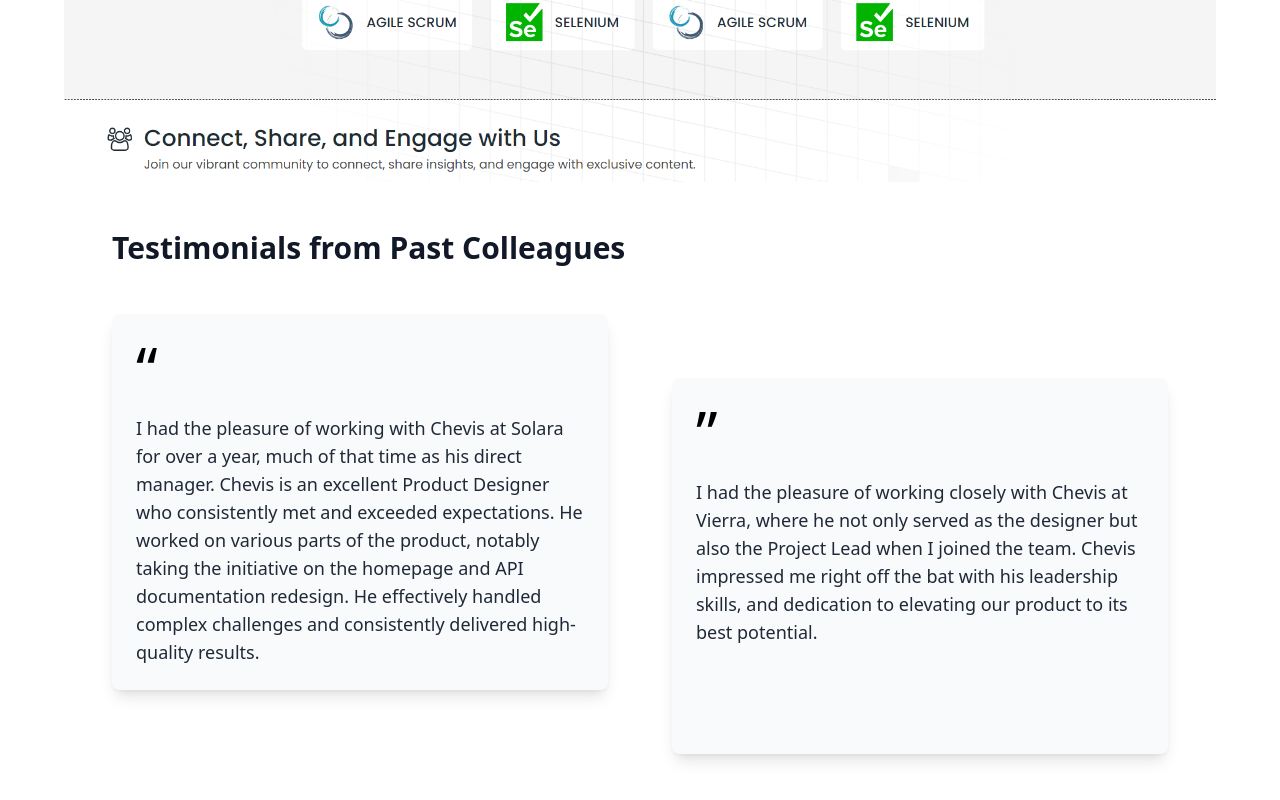
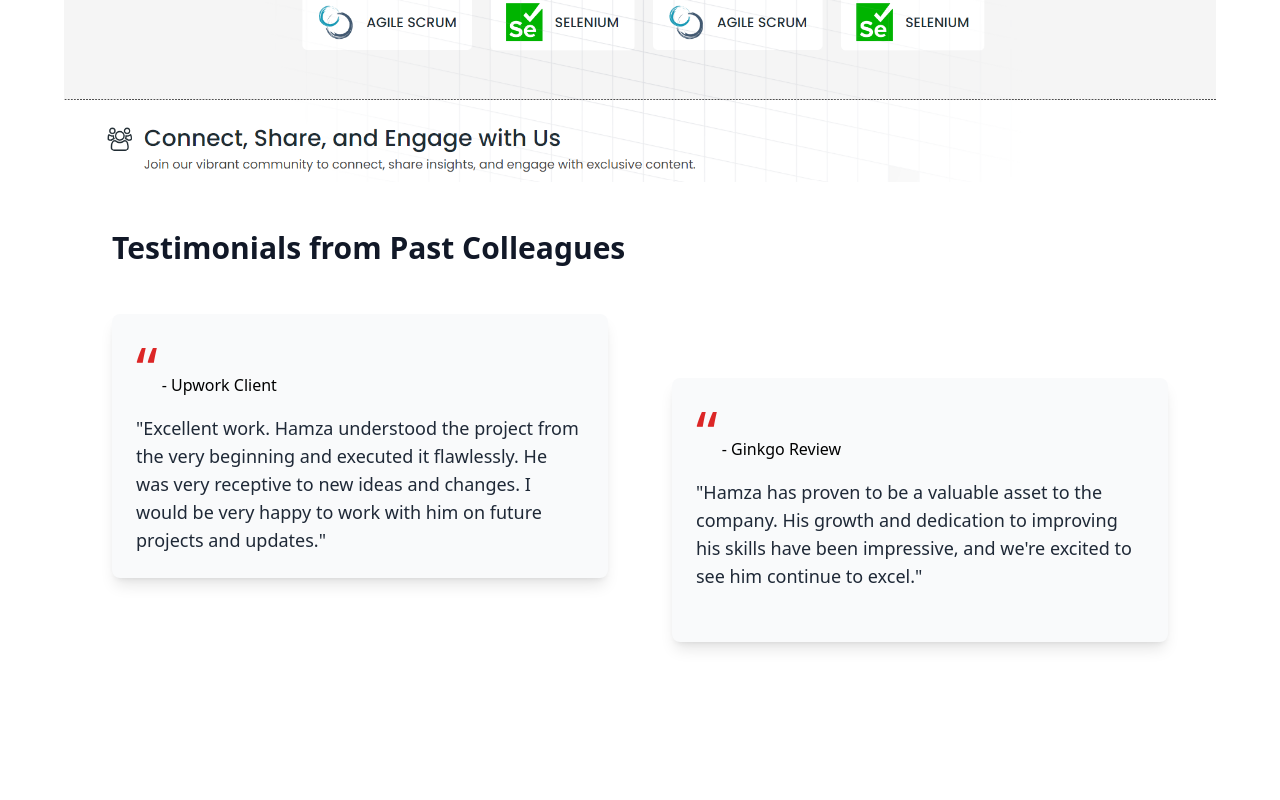
Before and after one commit to 1hamza-bit/portfolio, a Next.js app: page / in a window 1280 px wide. Shown: the part 3028-3828 px from the top of the page. After the commit the page ends 3718 px from the top, so only its background shows below. Built offline with nearby package versions, Linux system fonts and the light colour scheme.

Commit message:
testimonials

```diff
--- a/src/components/Testi.js
+++ b/src/components/Testi.js
@@ -13,21 +13,21 @@ const Testimonials = () => {
           {/* Testimonial 1 */}
           <div className="flex-1 bg-gray-50 p-6 rounded-lg shadow-lg">
             <div className="mb-4">
-              <span className="inline-block text-6xl text-black">&ldquo;</span>
+              <span className="inline-block "><span className="text-6xl text-red-600">&ldquo;</span> - Upwork Client</span>
             </div>
             <p className="text-gray-800 text-lg">
-              I had the pleasure of working with Chevis at Solara for over a year, much of that time as his direct manager. Chevis is an excellent Product Designer who consistently met and exceeded expectations. He worked on various parts of the product, notably taking the initiative on the homepage and API documentation redesign. He effectively handled complex challenges and consistently delivered high-quality results.
-            </p>
+            "Excellent work. Hamza understood the project from the very beginning and executed it flawlessly. He was very receptive to new ideas and changes. I would be very happy to work with him on future projects and updates."            </p>
           </div>
 
           {/* Testimonial 2 */}
           <div className="flex-1 bg-gray-50 p-6 rounded-lg shadow-lg mb-0 mt-0  md:-mb-16 md:mt-16">
-            <div className="mb-4">
-              <span className="inline-block text-6xl text-black">&rdquo;</span>
+          <div className="mb-4">
+              <span className="inline-block "><span className="text-6xl text-red-600">&ldquo;</span> - Ginkgo Review </span>
             </div>
             <p className="text-gray-800 text-lg">
-              I had the pleasure of working closely with Chevis at Vierra, where he not only served as the designer but also the Project Lead when I joined the team. Chevis impressed me right off the bat with his leadership skills, and dedication to elevating our product to its best potential.
-            </p>
+            "Hamza has proven to be a valuable asset to the company. His growth and dedication to improving his skills have been impressive, and we're excited to see him continue to excel."
+
+</p>
           </div>
 
         </div>
```
